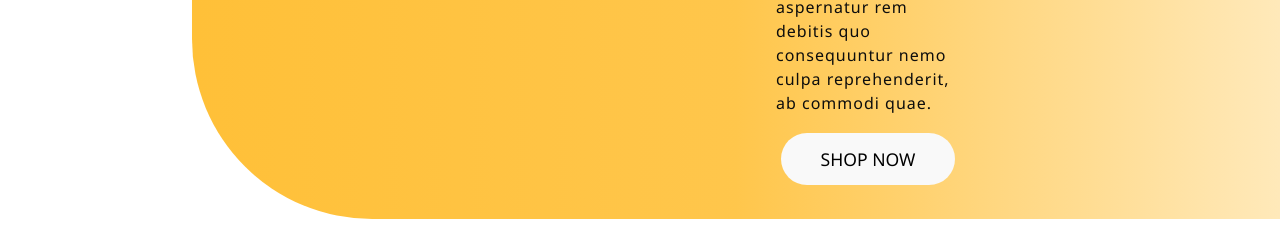
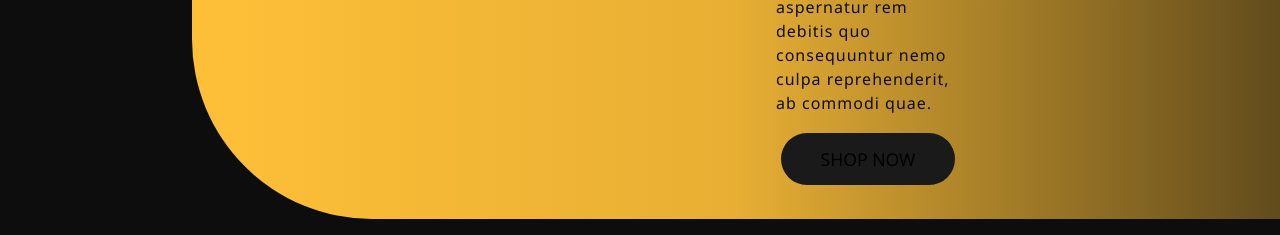
Before and after one commit to jpholdsworth/neomanga, a React (Vite) app: page / in a window 1280 px wide. Shown: the part 1777-2012 px from the top of the page. Built offline with nearby package versions, Linux system fonts and the light colour scheme.

Commit message:
add root id selector from app css stylesheet

```diff
--- a/src/index.css
+++ b/src/index.css
@@ -29,6 +29,12 @@ body {
   min-height: 100vh;
 }
 
+#root {
+  max-width: 100vw;
+  overflow-x: hidden;
+  text-align: center;
+}
+
 button {
   border-radius: 8px;
   border: 1px solid transparent;
@@ -39,16 +45,3 @@ button {
   background-color: #1a1a1a;
   cursor: pointer;
 }
-
-@media (prefers-color-scheme: light) {
-  :root {
-    color: #213547;
-    background-color: #ffffff;
-  }
-  a:hover {
-    color: #747bff;
-  }
-  button {
-    background-color: #f9f9f9;
-  }
-}
```
